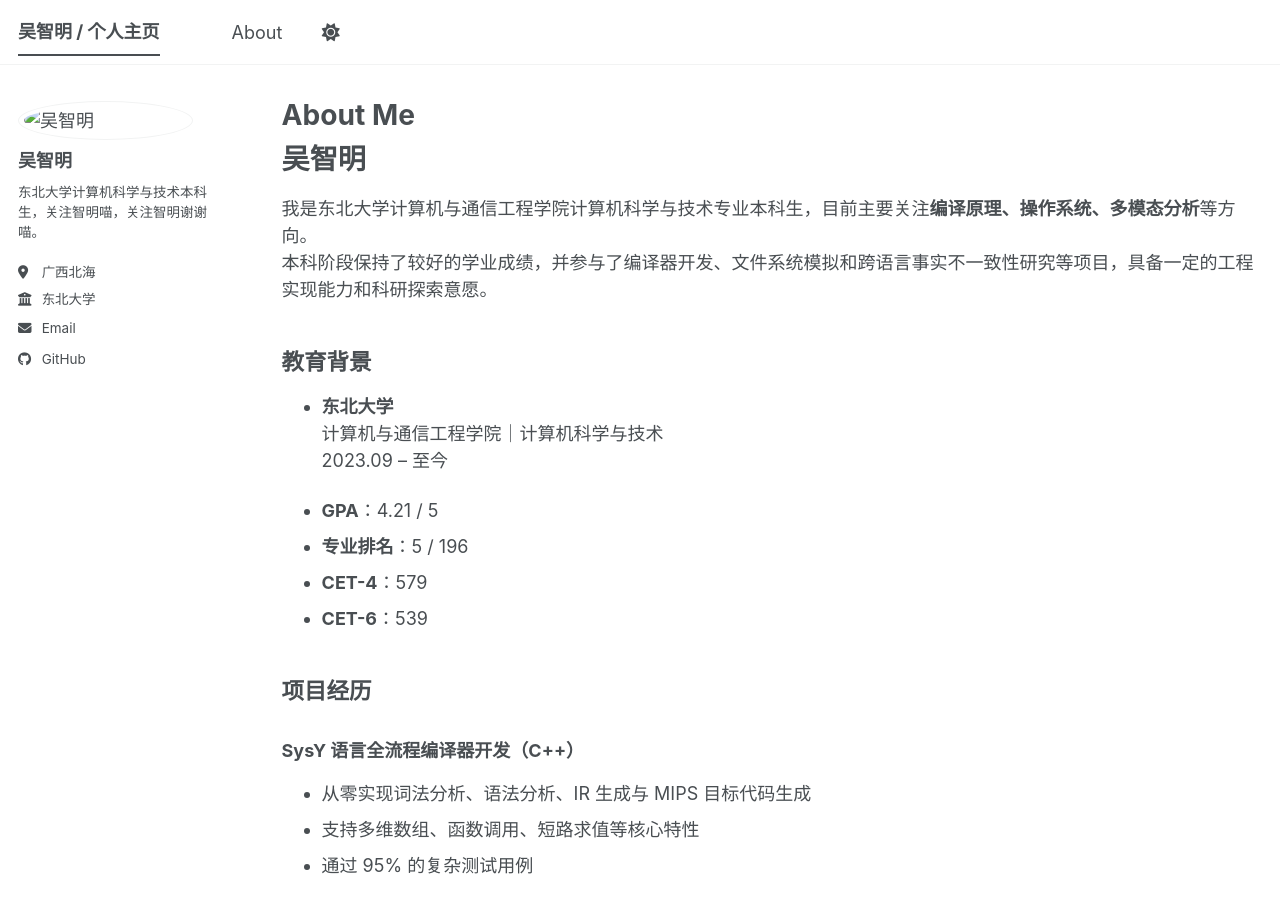
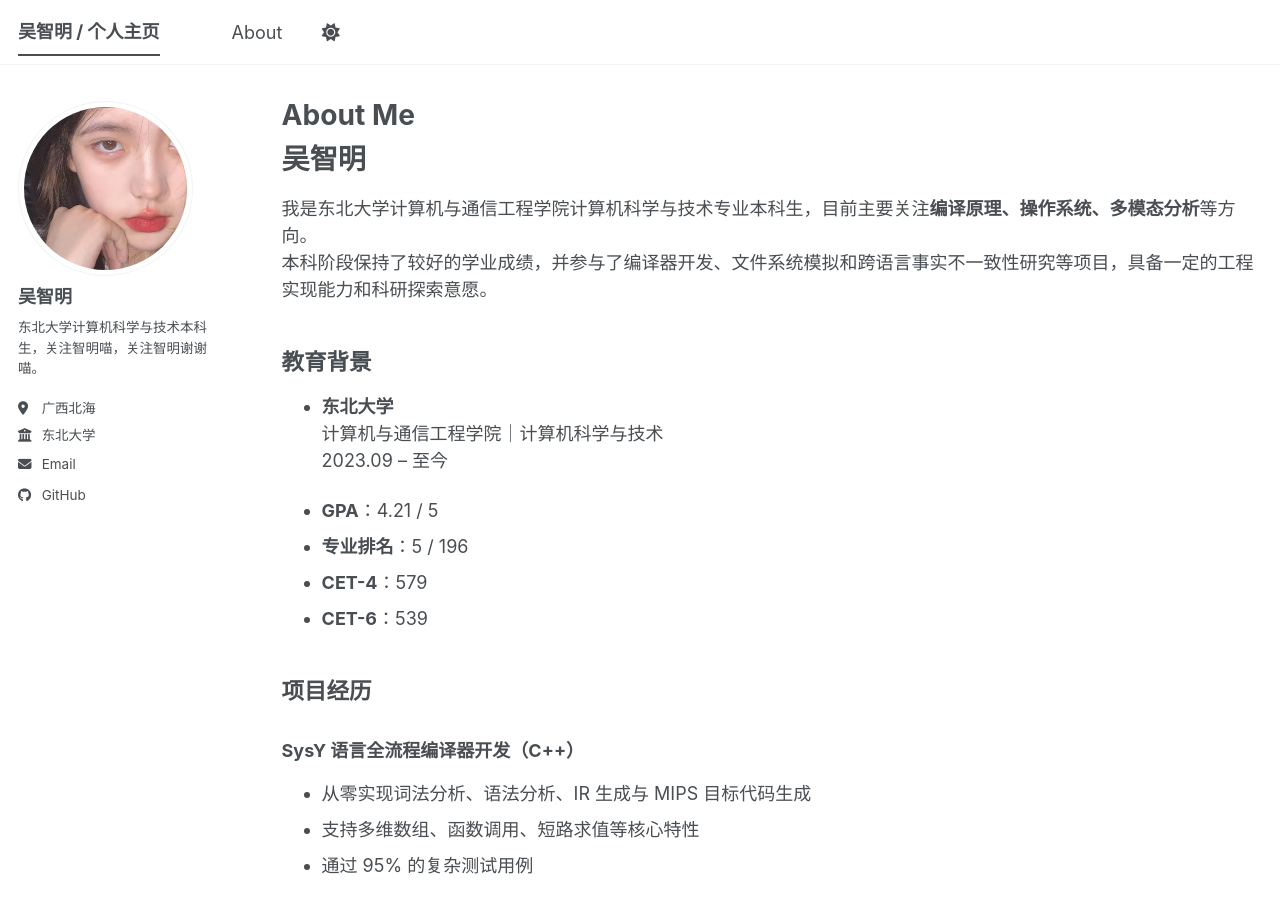
Before and after one commit to 206702346/206702346.github.io, a Jekyll site: the page built from _pages/about.md, in a window 1280 px wide and 900 px high. Built offline with Jekyll 4.4.1, drawn with Linux system fonts in a browser that asks for light colours; a script bundle is joined from its source files by our own code; library files that are not in the unit come from our copies.

Commit message:
Update _config.yml

```diff
--- a/_config.yml
+++ b/_config.yml
@@ -24,7 +24,7 @@ repository               : "206702346/206702346.github.io"
 author:
   # Biographic information
   #avatar           : "avatar.jpg"
-  avatar           : "images/avatar.jpg"
+  avatar           : "avatar.jpg"
   name             : "吴智明"
   pronouns         : # example: "she/her"
   bio              : "东北大学计算机科学与技术本科生，关注智明喵，关注智明谢谢喵。"
```
